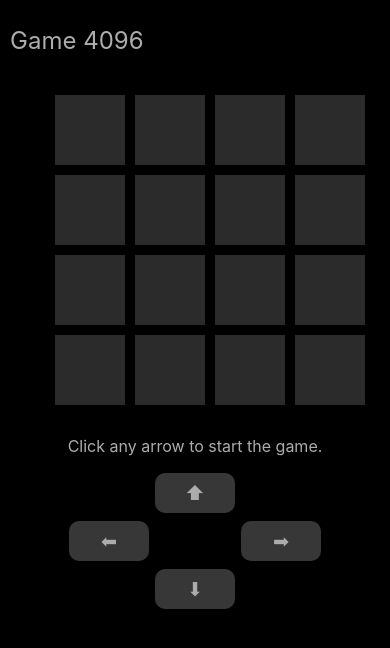
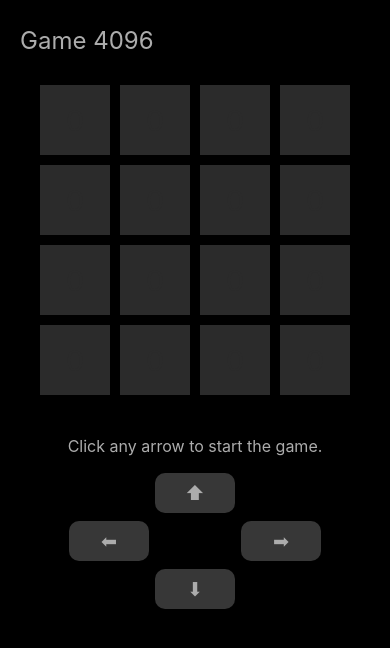
Before and after one commit to ChenWarren/game4096, a Next.js app: page / in a window 390 px wide. Shown: the top 648 px of the page. Built offline with nearby package versions, Linux system fonts and the light colour scheme.

Commit message:
update style

```diff
--- a/styles/globals.css
+++ b/styles/globals.css
@@ -47,7 +47,8 @@ a {
     height: 440px;
     display: flex;
     flex-direction: column;
-    justify-content: center;
+    align-items: center;
+
 }
 
 .row {
@@ -153,7 +154,7 @@ a {
 
 @media (max-width: 600px) {
   .navbar {
-    width: 100%;
+    width: 370px;
     padding: 0 10px;
   }
   .row {
@@ -173,6 +174,7 @@ a {
     font-size: 1.2rem;
   }
   .notice {
+    width: 370px;
     height: 30px;
   }
   .game-board {
```
